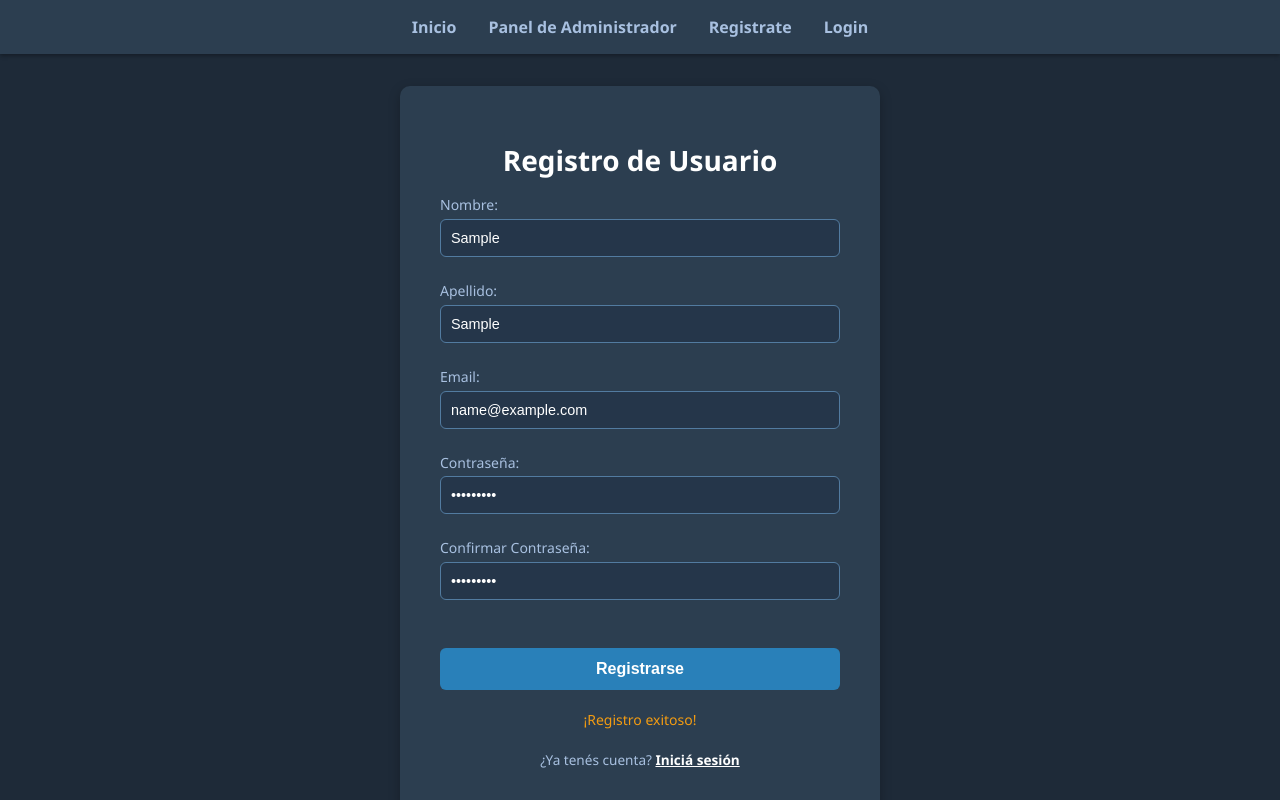
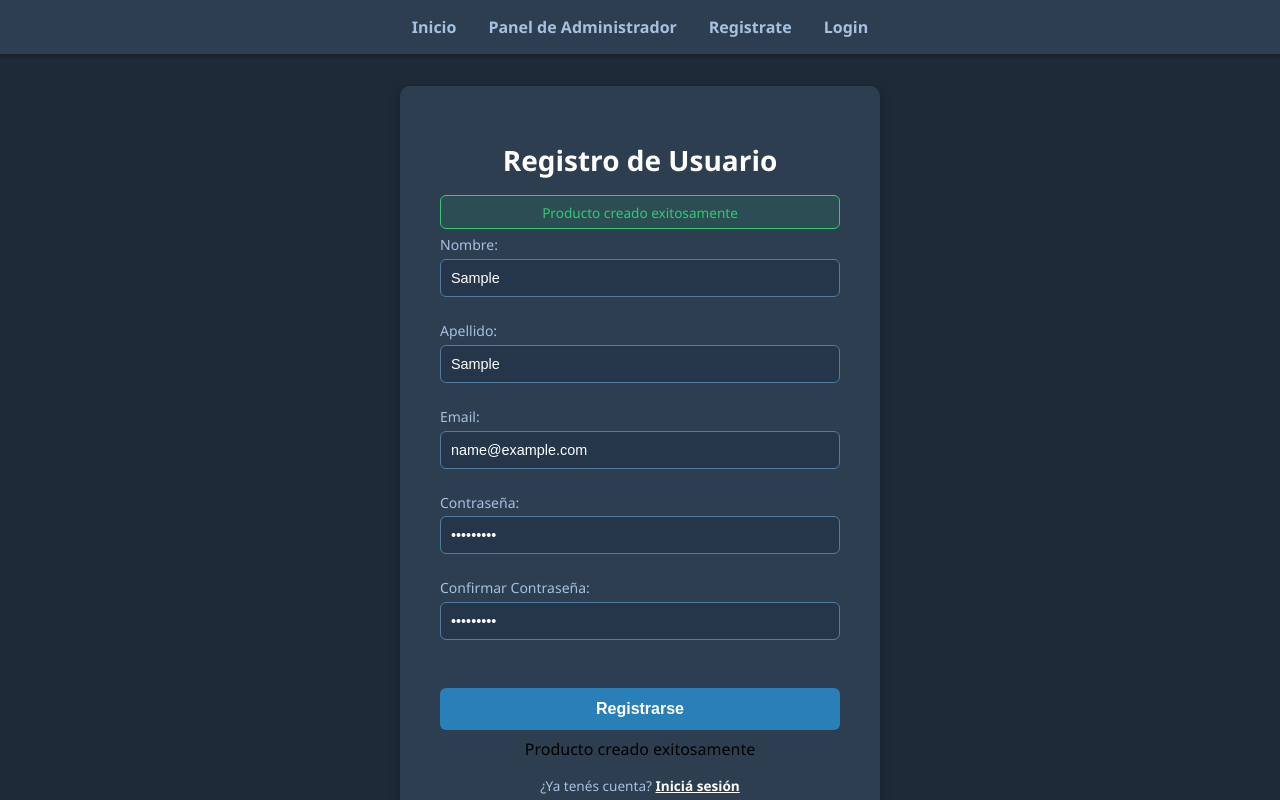
Before and after one commit to jalbano-nlb/first-tp, a React (Vite) app: page /register in a window 1280 px wide. Both pictures are taken after typing "Sample", "Sample", "name@example.com", "Sample123", "Sample123" into the empty fields and a click on the button "Registrarse". Shown: the top 800 px of the page. Built offline with nearby package versions, Linux system fonts and the light colour scheme.

Commit message:
NEW Mensajes de error/exito

```diff
--- a/src/components/AdminPanel.jsx
+++ b/src/components/AdminPanel.jsx
@@ -18,7 +18,8 @@ const AdminPanel = () => {
     const [desc, setDesc] = useState("");
     const [image, setImage] = useState("");
 
-
+    const [message, setMessage] = useState("");
+    const [messageType, setMessageType] = useState(""); // 'success' | 'error'
 
 
     const createProduct  = async (prodData) => {
@@ -83,10 +84,14 @@ const AdminPanel = () => {
 
         try {
             await createProduct(newProd)
-
+            setMessage("Usuario creado exitosamente");
+            setMessageType("success");
         } catch (error) {
-            console.log("Error al crear: ", error)
+            console.log("E:", error)
+            setMessage("Error al crear usuario");
+            setMessageType("error");
         }
+        setTimeout(() => setMessage(""), 4000);
     }
 
     const cleanForm = () => {
@@ -101,6 +106,13 @@ const AdminPanel = () => {
             <div className="create-product-cont">
                 <div className="create-product-card">
                     <h2>Alta de Producto</h2>
+                    <div style={{ minHeight: "2.5rem" }}>
+                        {message && (
+                        <div className={`form-message ${messageType}`}>
+                            {message}
+                        </div>
+                        )}
+                    </div>
                     <form className="create-product-form" onSubmit={handleSubmit}>
                         <label>
                             Nombre del producto:
--- a/src/components/EditProduct.jsx
+++ b/src/components/EditProduct.jsx
@@ -14,6 +14,9 @@ const EditProduct = () => {
     const [price, setPrice] = useState("");
     const [desc, setDesc] = useState("");
     const [image, setImage] = useState("");
+
+    const [message, setMessage] = useState("");
+    const [messageType, setMessageType] = useState(""); // 'success' | 'error'
 
     useEffect(() => {
         const fetchProduct = async () => {
@@ -46,10 +49,16 @@ const EditProduct = () => {
                 image: image,
                 updatedAt: Date.now()
             });
-        navigate("/");
+            setMessage("Producto editado exitosamente");
+            setMessageType("success");
+            // navigate("/");
         } catch (err) {
-        console.log("Error al actualizar producto: ", err);
+            console.log("E: ", err);
+            setMessage("Error al editar producto");
+            setMessageType("error");
         }
+        setTimeout(() => setMessage(""), 4000);
+        setTimeout(() => navigate("/"), 5000);
     };
 
     const handleDelete = async () => {
@@ -61,10 +70,17 @@ const EditProduct = () => {
             await updateDoc(productRef, {
                 deletedAt: Date.now()
             });
+            setMessage("Producto editado exitosamente");
+            setMessageType("success");
             navigate("/");
         } catch (err) {
-        console.log("Error al eliminar producto: ", err);
+            console.log("E: ", err);
+            setMessage("Error al eliminar producto");
+            setMessageType("error");
         }
+        setTimeout(() => setMessage(""), 4000);
+        setTimeout(() => navigate("/"), 5000);
+
     };
 
     const handleName = (ev) => {
@@ -104,6 +120,11 @@ const EditProduct = () => {
             <div className="create-product-cont">
                 <div className="create-product-card">
                     <h2>Editar Producto</h2>
+                    {message && (
+                        <div className={`form-message ${messageType}`}>
+                            {message}
+                        </div>
+                    )}
                     <form className="create-product-form" onSubmit={handleUpdate}>
                     <label>
                         Nombre del producto:
--- a/src/components/Login.jsx
+++ b/src/components/Login.jsx
@@ -5,12 +5,20 @@ import { useState } from 'react';
 
 function Login() {
 
-  const [error, setError] = useState("");
+  // const [error, setError] = useState("");
+  const [message, setMessage] = useState("");
+  const [messageType, setMessageType] = useState(""); // 'success' | 'error'
 
   const handleSubmit = (e) => {
     e.preventDefault();
     // TODO: Login Auth
-    setError("Funcionalidad no implementada.");
+    // setError("Funcionalidad no implementada.");
+    // setMessage("Funcionalidad no implementada.");
+    // setMessageType("success");
+
+    setMessage("Funcionalidad no implementada.");
+    setMessageType("error");
+    setTimeout(() => setMessage(""), 4000);
   };
 
   return (
@@ -19,7 +27,13 @@ function Login() {
         <div className="login-card">
           <h2>Iniciar Sesión</h2>
           <p className="login-subtitle">Accedé a tu cuenta para continuar</p>
-          {error && <p className="login-error">{error}</p>}
+          <div style={{ minHeight: "2.5rem" }}>
+            {message && (
+              <div className={`form-message ${messageType}`}>
+                {message}
+              </div>
+            )}
+          </div>
           <form className="login-form" onSubmit={handleSubmit}>
             <label>Email:
               <input type="email" name="email" placeholder='example@correo.com' required />
--- a/src/components/RegisterNew.jsx
+++ b/src/components/RegisterNew.jsx
@@ -6,6 +6,7 @@ import { useState } from 'react';
 function RegisterNew() {
 
   const [message, setMessage] = useState("");
+  const [messageType, setMessageType] = useState(""); // 'success' | 'error'
 
   const handleSubmit = (e) => {
     e.preventDefault();
@@ -14,11 +15,14 @@ function RegisterNew() {
     const passwordsMatch = true;
 
     if (!passwordsMatch) {
-      setMessage("Las contraseñas no coinciden");
+      setMessage("Error al crear producto");
+      setMessageType("error");
       return;
     }
     // Suponiendo envío exitoso...
-    setMessage("¡Registro exitoso!");
+    setMessage("Producto creado exitosamente");
+    setMessageType("success");
+    setTimeout(() => setMessage(""), 4000);
   };
 
   return (
@@ -26,6 +30,13 @@ function RegisterNew() {
       <div className="register-cont">
         <div className="register-card">
           <h2>Registro de Usuario</h2>
+          <div style={{ minHeight: "2.5rem" }}>
+            {message && (
+              <div className={`form-message ${messageType}`}>
+                {message}
+              </div>
+            )}
+          </div>
           <form className="register-form" onSubmit={handleSubmit}>
             <label>
               Nombre:
--- a/src/styles/AdminPanel.css
+++ b/src/styles/AdminPanel.css
@@ -75,3 +75,26 @@
 .edit-btn:hover {
   background-color: #1e874b;
 }
+
+.form-message {
+  margin-top: 0.75rem;
+  font-size: 0.85rem;
+  text-align: center;
+  transition: opacity 0.3s ease;
+  padding: 0.4rem 0.8rem;
+  border-radius: 6px;
+  max-width: 100%;
+  white-space: pre-wrap;
+}
+
+.form-message.success {
+  background-color: rgba(46, 204, 113, 0.1); /* verde claro transparente */
+  color: #2ecc71;
+  border: 1px solid #2ecc71;
+}
+
+.form-message.error {
+  background-color: rgba(231, 76, 60, 0.1); /* rojo claro transparente */
+  color: #e74c3c;
+  border: 1px solid #e74c3c;
+}
--- a/src/styles/Login.css
+++ b/src/styles/Login.css
@@ -27,16 +27,6 @@
   color: #a8c0e0;
   margin-bottom: 1.5rem;
   font-size: 0.95rem;
-}
-
-.login-error {
-  background-color: #c0392b;
-  color: white;
-  padding: 0.75rem;
-  border-radius: 5px;
-  margin-bottom: 1rem;
-  font-size: 0.85rem;
-  text-align: center;
 }
 
 .login-form {
@@ -115,3 +105,26 @@
   opacity: 0.3;
   font-size: 0.9rem;
 }
+
+.form-message {
+  margin-top: 0.75rem;
+  font-size: 0.85rem;
+  text-align: center;
+  transition: opacity 0.3s ease;
+  padding: 0.4rem 0.8rem;
+  border-radius: 6px;
+  max-width: 100%;
+  white-space: pre-wrap;
+}
+
+.form-message.success {
+  background-color: rgba(46, 204, 113, 0.1); /* verde claro transparente */
+  color: #2ecc71;
+  border: 1px solid #2ecc71;
+}
+
+.form-message.error {
+  background-color: rgba(231, 76, 60, 0.1); /* rojo claro transparente */
+  color: #e74c3c;
+  border: 1px solid #e74c3c;
+}
--- a/src/styles/RegisterNew.css
+++ b/src/styles/RegisterNew.css
@@ -94,19 +94,25 @@
   text-decoration: underline;
 }
 
-.register-message {
-  min-height: 1.5rem;
+.form-message {
   margin-top: 0.75rem;
+  font-size: 0.85rem;
   text-align: center;
-  font-size: 0.875rem;
-  font-weight: 500;
-  color: #f39c12; /* naranja: advertencia o ayuda */
+  transition: opacity 0.3s ease;
+  padding: 0.4rem 0.8rem;
+  border-radius: 6px;
+  max-width: 100%;
+  white-space: pre-wrap;
 }
 
-.register-message.success {
+.form-message.success {
+  background-color: rgba(46, 204, 113, 0.1); /* verde claro transparente */
   color: #2ecc71;
+  border: 1px solid #2ecc71;
 }
 
-.register-message.error {
+.form-message.error {
+  background-color: rgba(231, 76, 60, 0.1); /* rojo claro transparente */
   color: #e74c3c;
+  border: 1px solid #e74c3c;
 }
```
Lines whose indentation alone changed are shown as unchanged.
